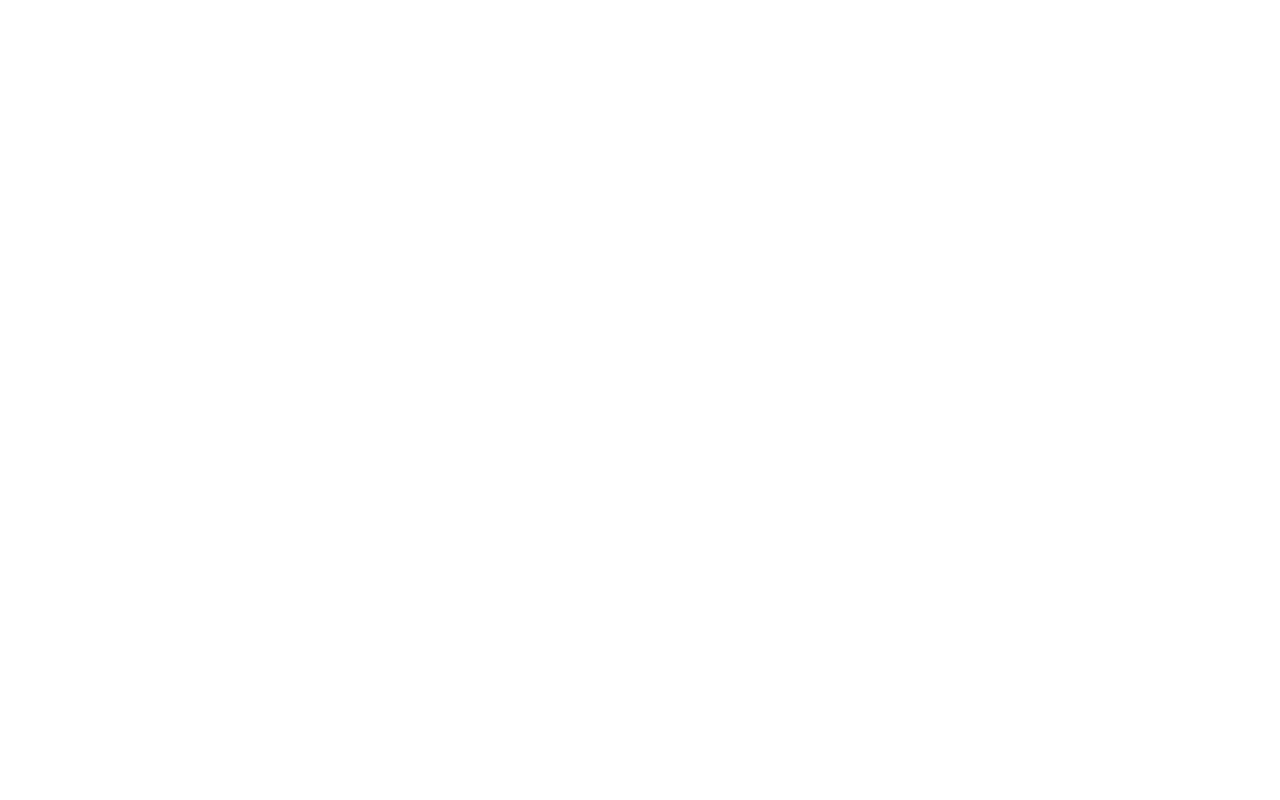
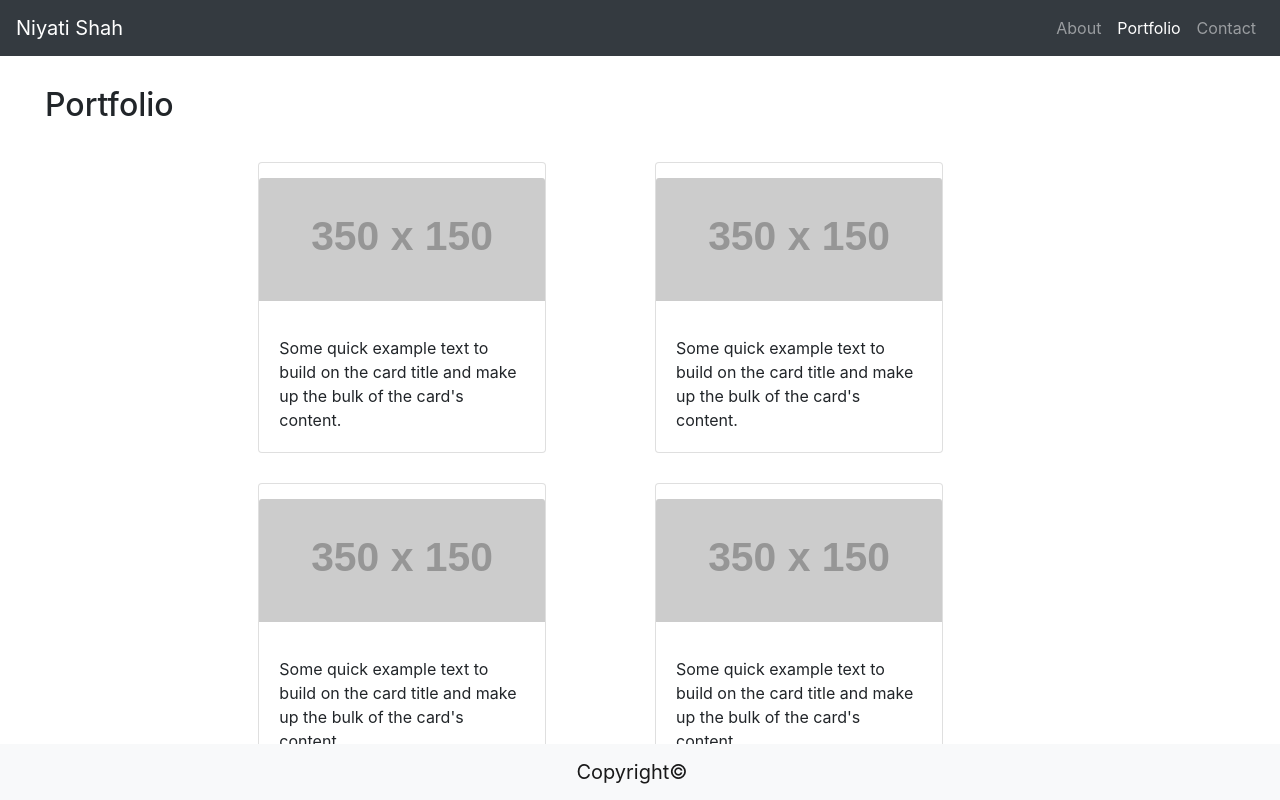
Before and after one commit to niyati15/portfolio, a plain HTML site: page portfolio.html in a window 1280 px wide. Drawn offline with nearby package versions, Linux system fonts and the light colour scheme; placeholder pictures from the web are drawn by us.

Commit message:
Added portfolio.html and contact.html

```diff
--- a/contact.html
+++ b/contact.html
@@ -0,0 +1,89 @@
+<!doctype html>
+<html lang="en">
+
+<head>
+    <!-- Required meta tags -->
+    <meta charset="utf-8">
+    <meta name="viewport" content="width=device-width, initial-scale=1, shrink-to-fit=no">
+
+    <!-- Bootstrap CSS -->
+    <link rel="stylesheet" href="https://stackpath.bootstrapcdn.com/bootstrap/4.1.0/css/bootstrap.min.css" integrity="sha384-9gVQ4dYFwwWSjIDZnLEWnxCjeSWFphJiwGPXr1jddIhOegiu1FwO5qRGvFXOdJZ4"
+        crossorigin="anonymous">
+    <link rel="stylesheet" href="css/style.css">
+    <link rel="stylesheet" href="css/portfolio.css">
+
+    <title>Niyati Shah | Portfolio</title>
+</head>
+
+<body>
+
+    <!-- Navbar from bootstrap -->
+    <nav class="navbar navbar-dark bg-dark navbar-expand-md bg-faded justify-content-center">
+        <a href="/" class="navbar-brand d-flex w-50 mr-auto">Niyati Shah</a>
+        <button class="navbar-toggler" type="button" data-toggle="collapse" data-target="#collapsingNavbar3">
+            <span class="navbar-toggler-icon"></span>
+        </button>
+        <div class="navbar-collapse collapse w-100" id="collapsingNavbar3">
+
+            <ul class="nav navbar-nav ml-auto w-100 justify-content-end">
+                <li class="nav-item">
+                    <a class="nav-link" href="index.html">About</a>
+                </li>
+                <li class="nav-item">
+                    <a class="nav-link " href="portfolio.html">Portfolio</a>
+                </li>
+                <li class="nav-item">
+                    <a class="nav-link active" href="contact.html">Contact</a>
+                </li>
+            </ul>
+        </div>
+    </nav>
+
+
+    <!-- container -->
+    <!-- <h2>Contact</h2> -->
+    <div class="container">
+            <!-- <div class="row ">
+                    <h2>Portfolio</h2>
+                </div> -->
+                <div class="row">
+                        <form>
+                                <div class="form-group">
+                                        <label for="exampleInputName1">Name</label>
+                                        <input type="text" class="form-control" id="exampleInputName1" aria-describedby="emailHelp" placeholder="Enter name">
+
+                                      </div>
+                                <div class="form-group">
+                                  <label for="exampleInputEmail1">Email address</label>
+                                  <input type="email" class="form-control" id="exampleInputEmail1" aria-describedby="emailHelp" placeholder="Enter email">
+                                  <small id="emailHelp" class="form-text text-muted">We'll never share your email with anyone else.</small>
+                                </div>
+                                <div class="form-group">
+                                  <label for="exampleInputPassword1">Message</label>
+                                  <textarea class="form-control" rows="5" id="message"></textarea>
+                                </div>
+
+                                <button type="submit" class="btn btn-primary">Submit</button>
+                              </form>
+                </div>
+
+
+
+
+        </div>
+        <!-- Fixed bottom -->
+        <nav class="navbar fixed-bottom navbar-light bg-light justify-content-center">
+            <div class="navbar-brand">Copyright&#169; </div>
+        </nav>
+
+        <!-- Optional JavaScript -->
+        <!-- jQuery first, then Popper.js, then Bootstrap JS -->
+        <script src="https://code.jquery.com/jquery-3.3.1.slim.min.js" integrity="sha384-q8i/X+965DzO0rT7abK41JStQIAqVgRVzpbzo5smXKp4YfRvH+8abtTE1Pi6jizo"
+            crossorigin="anonymous"></script>
+        <script src="https://cdnjs.cloudflare.com/ajax/libs/popper.js/1.14.0/umd/popper.min.js" integrity="sha384-cs/chFZiN24E4KMATLdqdvsezGxaGsi4hLGOzlXwp5UZB1LY//20VyM2taTB4QvJ"
+            crossorigin="anonymous"></script>
+        <script src="https://stackpath.bootstrapcdn.com/bootstrap/4.1.0/js/bootstrap.min.js" integrity="sha384-uefMccjFJAIv6A+rW+L4AHf99KvxDjWSu1z9VI8SKNVmz4sk7buKt/6v9KI65qnm"
+            crossorigin="anonymous"></script>
+</body>
+
+</html>
--- /dev/null
+++ b/css/portfolio.css
@@ -0,0 +1,3 @@
+.row{
+    margin: 30px;
+}
--- /dev/null
+++ b/css/reset.css
@@ -0,0 +1,48 @@
+/* http://meyerweb.com/eric/tools/css/reset/
+   v2.0 | 20110126
+   License: none (public domain)
+*/
+
+html, body, div, span, applet, object, iframe,
+h1, h2, h3, h4, h5, h6, p, blockquote, pre,
+a, abbr, acronym, address, big, cite, code,
+del, dfn, em, img, ins, kbd, q, s, samp,
+small, strike, strong, sub, sup, tt, var,
+b, u, i, center,
+dl, dt, dd, ol, ul, li,
+fieldset, form, label, legend,
+table, caption, tbody, tfoot, thead, tr, th, td,
+article, aside, canvas, details, embed,
+figure, figcaption, footer, header, hgroup,
+menu, nav, output, ruby, section, summary,
+time, mark, audio, video {
+	margin: 0;
+	padding: 0;
+	border: 0;
+	font-size: 100%;
+	font: inherit;
+	vertical-align: baseline;
+}
+/* HTML5 display-role reset for older browsers */
+article, aside, details, figcaption, figure,
+footer, header, hgroup, menu, nav, section {
+	display: block;
+}
+body {
+	line-height: 1;
+}
+ol, ul {
+	list-style: none;
+}
+blockquote, q {
+	quotes: none;
+}
+blockquote:before, blockquote:after,
+q:before, q:after {
+	content: '';
+	content: none;
+}
+table {
+	border-collapse: collapse;
+	border-spacing: 0;
+}
--- a/portfolio.html
+++ b/portfolio.html
@@ -0,0 +1,104 @@
+<!doctype html>
+<html lang="en">
+
+<head>
+    <!-- Required meta tags -->
+    <meta charset="utf-8">
+    <meta name="viewport" content="width=device-width, initial-scale=1, shrink-to-fit=no">
+
+    <!-- Bootstrap CSS -->
+    <link rel="stylesheet" href="https://stackpath.bootstrapcdn.com/bootstrap/4.1.0/css/bootstrap.min.css" integrity="sha384-9gVQ4dYFwwWSjIDZnLEWnxCjeSWFphJiwGPXr1jddIhOegiu1FwO5qRGvFXOdJZ4"
+        crossorigin="anonymous">
+    <link rel="stylesheet" href="css/style.css">
+    <link rel="stylesheet" href="css/portfolio.css">
+
+    <title>Niyati Shah | Portfolio</title>
+</head>
+
+<body>
+
+    <!-- Navbar from bootstrap -->
+    <nav class="navbar navbar-dark bg-dark navbar-expand-md bg-faded justify-content-center">
+        <a href="/" class="navbar-brand d-flex w-50 mr-auto">Niyati Shah</a>
+        <button class="navbar-toggler" type="button" data-toggle="collapse" data-target="#collapsingNavbar3">
+            <span class="navbar-toggler-icon"></span>
+        </button>
+        <div class="navbar-collapse collapse w-100" id="collapsingNavbar3">
+
+            <ul class="nav navbar-nav ml-auto w-100 justify-content-end">
+                <li class="nav-item">
+                    <a class="nav-link" href="index.html">About</a>
+                </li>
+                <li class="nav-item">
+                    <a class="nav-link active" href="portfolio.html">Portfolio</a>
+                </li>
+                <li class="nav-item">
+                    <a class="nav-link" href="contact.html">Contact</a>
+                </li>
+            </ul>
+        </div>
+    </nav>
+    <div class="container-fluid">
+            <div class="row ">
+                <h2>Portfolio</h2>
+            </div>
+
+        <div class="row justify-content-center">
+            <div class ="col-md-4">
+                    <div class="card" style="width: 18rem;">
+                            <img class="card-img-top" src="http://via.placeholder.com/350x150 " alt="Card image cap">
+                            <div class="card-body">
+                              <p class="card-text">Some quick example text to build on the card title and make up the bulk of the card's content.</p>
+                            </div>
+                          </div>
+            </div>
+
+            <div class ="col-md-4">
+                    <div class="card" style="width: 18rem;">
+                            <img class="card-img-top" src="http://via.placeholder.com/350x150 " alt="Card image cap">
+                            <div class="card-body">
+                              <p class="card-text">Some quick example text to build on the card title and make up the bulk of the card's content.</p>
+                            </div>
+                          </div>
+            </div>
+
+
+        </div>
+        <div class="row justify-content-center">
+                <div class ="col-md-4">
+                        <div class="card" style="width: 18rem;">
+                                <img class="card-img-top" src="http://via.placeholder.com/350x150 " alt="Card image cap">
+                                <div class="card-body">
+                                  <p class="card-text">Some quick example text to build on the card title and make up the bulk of the card's content.</p>
+                                </div>
+                              </div>
+                </div>
+
+                <div class ="col-md-4">
+                        <div class="card" style="width: 18rem;">
+                                <img class="card-img-top" src="http://via.placeholder.com/350x150 " alt="Card image cap">
+                                <div class="card-body">
+                                  <p class="card-text">Some quick example text to build on the card title and make up the bulk of the card's content.</p>
+                                </div>
+                              </div>
+                </div>
+
+
+            </div>
+        </div>
+        <!-- Fixed bottom -->
+        <nav class="navbar fixed-bottom navbar-light bg-light justify-content-center">
+            <div class="navbar-brand">Copyright&#169; </div>
+        </nav>
+
+        <!-- Optional JavaScript -->
+        <!-- jQuery first, then Popper.js, then Bootstrap JS -->
+        <script src="https://code.jquery.com/jquery-3.3.1.slim.min.js" integrity="sha384-q8i/X+965DzO0rT7abK41JStQIAqVgRVzpbzo5smXKp4YfRvH+8abtTE1Pi6jizo"
+            crossorigin="anonymous"></script>
+        <script src="https://cdnjs.cloudflare.com/ajax/libs/popper.js/1.14.0/umd/popper.min.js" integrity="sha384-cs/chFZiN24E4KMATLdqdvsezGxaGsi4hLGOzlXwp5UZB1LY//20VyM2taTB4QvJ"
+            crossorigin="anonymous"></script>
+        <script src="https://stackpath.bootstrapcdn.com/bootstrap/4.1.0/js/bootstrap.min.js" integrity="sha384-uefMccjFJAIv6A+rW+L4AHf99KvxDjWSu1z9VI8SKNVmz4sk7buKt/6v9KI65qnm"
+            crossorigin="anonymous"></script>
+</body>
+
+</html>
```
Also changed, not shown: index.html (+6 -5 lines), images/profilePicture.jpg (added), 2 other files.
